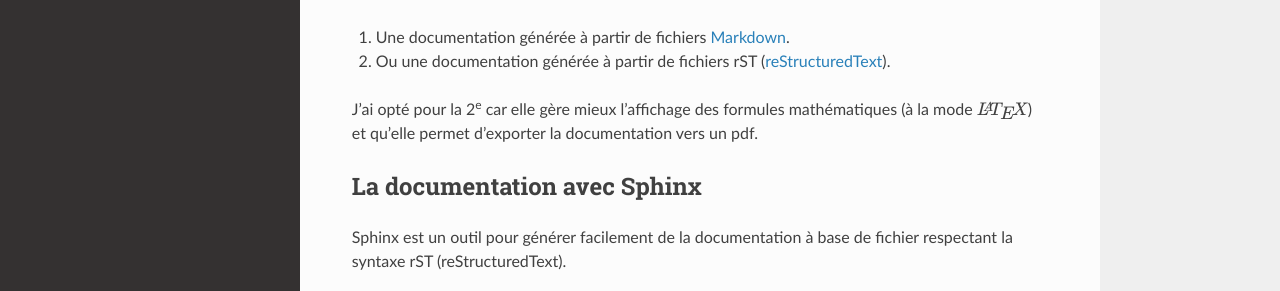
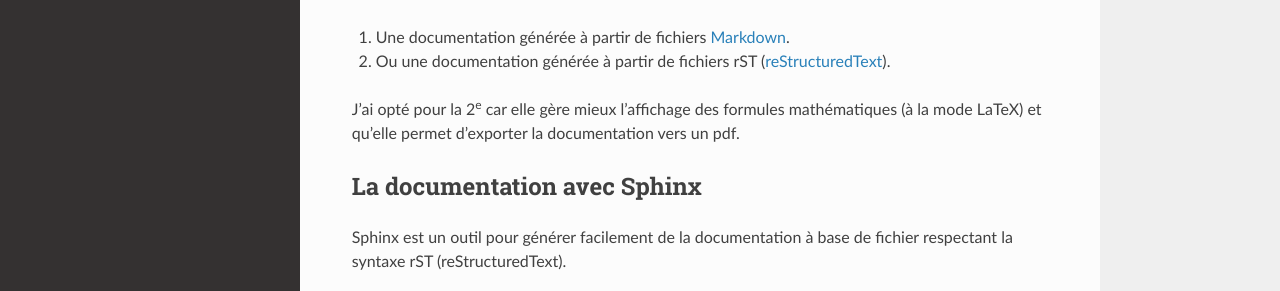
Before and after one commit to 7Robot/lib_asserv_2014, a Sphinx documentation site: the page built from docs/source/docu.rst, in a window 1280 px wide. Shown: the part 422-713 px from the top of the page. Built offline with Sphinx 7.4.7 and the Read the Docs theme 2.0.0, drawn with Linux system fonts in a browser that asks for light colours; part of the change alters nothing that is shown.

```diff
--- a/docs/source/conf.py
+++ b/docs/source/conf.py
@@ -63,7 +63,7 @@ release = '0.1'
 
 # The language for content autogenerated by Sphinx. Refer to documentation
 # for a list of supported languages.
-#language = None
+language = 'fr'
 
 # There are two options for replacing |today|: either, you set today to some
 # non-false value, then it is used:
@@ -189,10 +189,13 @@ htmlhelp_basename = 'LibAsserv2014doc'
 
 latex_elements = {
 # The paper size ('letterpaper' or 'a4paper').
-#'papersize': 'letterpaper',
+'papersize': 'a4paper',
 
 # The font size ('10pt', '11pt' or '12pt').
-#'pointsize': '10pt',
+'pointsize': '12pt',
+
+# The language
+'babel': '\\usepackage[french]{babel}'
 
 # Additional stuff for the LaTeX preamble.
 #'preamble': '',
@@ -203,7 +206,7 @@ latex_elements = {
 #  author, documentclass [howto, manual, or own class]).
 latex_documents = [
   ('index', 'LibAsserv2014.tex', 'LibAsserv 2014 Documentation',
-   'Matthieu Pizenberg', 'manual'),
+   'Matthieu Pizenberg', 'howto'),
 ]
 
 # The name of an image file (relative to this directory) to place at the top of
--- a/docs/source/docu.rst
+++ b/docs/source/docu.rst
@@ -21,7 +21,7 @@ J'avais le choix entre 2 types de documentations :
    (`reStructuredText <http://fr.wikipedia.org/wiki/ReStructuredText>`_).
 
 J'ai opté pour la 2\ |ieme| car elle gère mieux l'affichage
-des formules mathématiques (à la mode :math:`\LaTeX`)
+des formules mathématiques (à la mode LaTeX)
 et qu'elle permet d'exporter la documentation vers un pdf.
 
 ****************************
```
Also changed, not shown: 1 other file.
